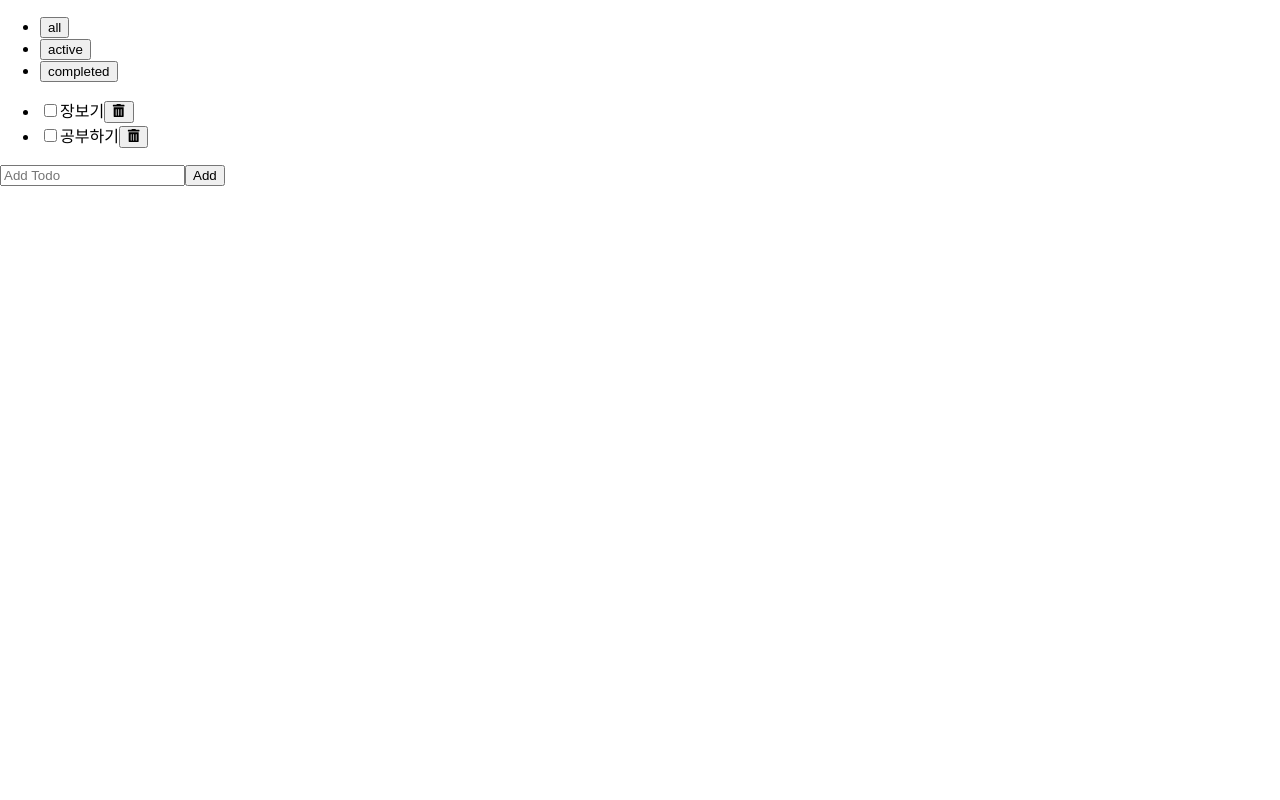
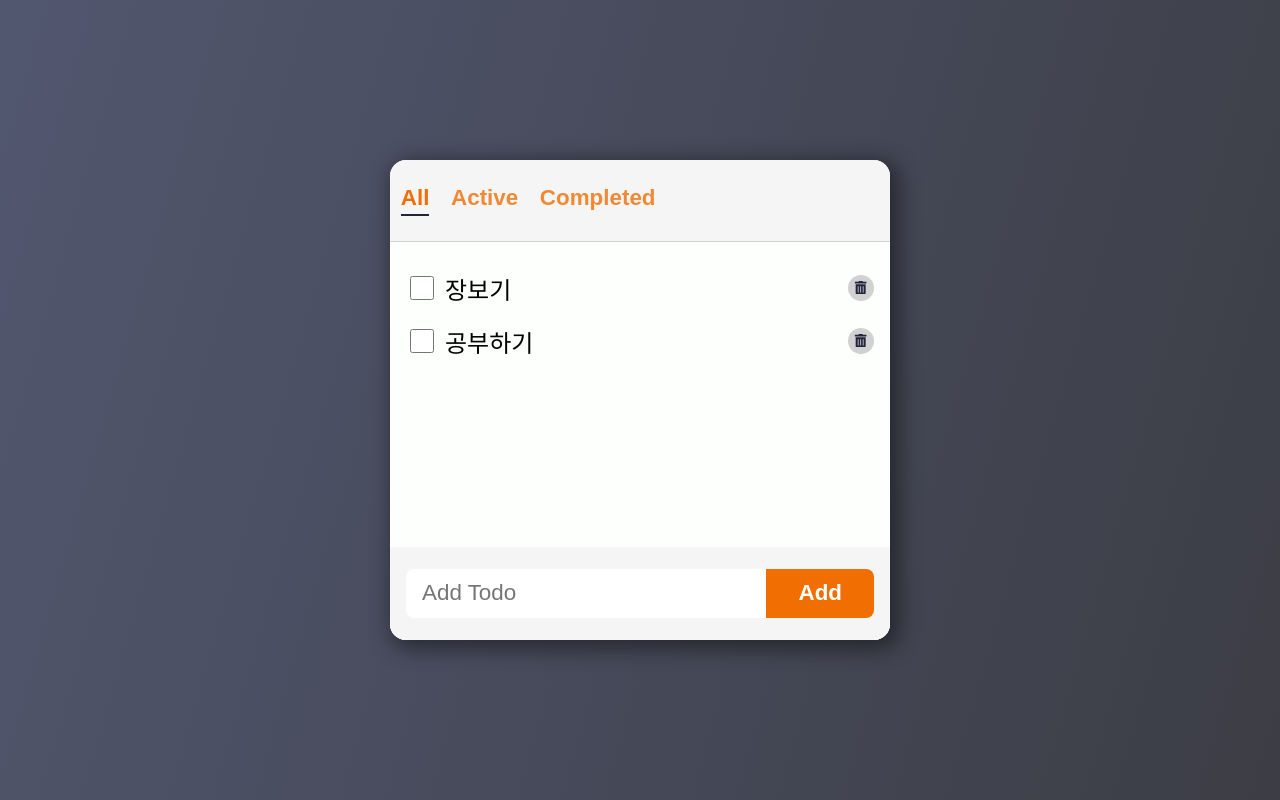
Before and after one commit to mireyhgnay/toy-react-todolist, a React (Create React App) app in the folder todolist/: page / in a window 1280 px wide. Built offline with nearby package versions, Linux system fonts and the light colour scheme.

Commit message:
Feat : module css 사용하여 스타일 설정

```diff
--- a/todolist/src/components/AddTodo/AddTodo.jsx
+++ b/todolist/src/components/AddTodo/AddTodo.jsx
@@ -1,5 +1,6 @@
 import React, { useState } from "react";
 import { v4 as uuidv4 } from "uuid";
+import styles from "./AddTodo.module.css";
 
 export default function AddTodo({ onAdd }) {
   const [text, setText] = useState("");
@@ -16,14 +17,15 @@
     setText(""); // button 클릭시(handleSubmit) input text 초기화
   };
   return (
-    <form onSubmit={handleSubmit}>
+    <form className={styles.form} onSubmit={handleSubmit}>
       <input
+        className={styles.input}
         type="text"
         placeholder="Add Todo"
         value={text}
         onChange={handleChange}
       />
-      <button>Add</button>
+      <button className={styles.button}>Add</button>
     </form>
   );
 }
--- /dev/null
+++ b/todolist/src/components/AddTodo/AddTodo.module.css
@@ -0,0 +1,31 @@
+.form {
+  width: 100%;
+  display: flex;
+  padding: 1.4rem 1rem;
+  background-color: var(--color-bg-dark);
+}
+
+.input {
+  flex: 1 0 auto;
+  font-size: 1.4rem;
+  padding: 0.7rem 1rem;
+  border: none;
+  outline: none;
+  border-top-left-radius: 8px;
+  border-bottom-left-radius: 8px;
+}
+
+.button {
+  cursor: pointer;
+  background-color: var(--color-accent);
+  color: var(--color-white);
+  font-weight: bold;
+  font-size: 1.4rem;
+  padding: 0 2rem;
+  border-top-right-radius: 8px;
+  border-bottom-right-radius: 8px;
+}
+
+.button:hover {
+  filter: brightness(125%);
+}
--- a/todolist/src/components/Header/Header.jsx
+++ b/todolist/src/components/Header/Header.jsx
@@ -1,12 +1,20 @@
 import React from "react";
+import styles from "./Header.module.css";
 
 export default function Header({ filters, filter, onFilterChange }) {
   return (
-    <header>
-      <ul>
+    <header className={styles.header}>
+      <ul className={styles.filters}>
         {filters.map((value, index) => (
           <li key={index}>
-            <button onClick={() => onFilterChange(value)}>{value}</button>
+            <button
+              className={`${styles.filter} ${
+                filter === value && styles.selected
+              }`}
+              onClick={() => onFilterChange(value)}
+            >
+              {value}
+            </button>
           </li>
         ))}
       </ul>
--- /dev/null
+++ b/todolist/src/components/Header/Header.module.css
@@ -0,0 +1,33 @@
+.header {
+  display: flex;
+  justify-content: space-between;
+  align-items: center;
+  background-color: var(--color-bg-dark);
+  border-bottom: 1px solid var(--color-grey);
+}
+
+.filters {
+  display: flex;
+}
+
+.filter {
+  font-size: 1.4rem;
+  margin: 0.3rem;
+  text-transform: capitalize;
+  background-color: transparent;
+  color: var(--color-accent);
+  opacity: 0.8;
+  font-weight: bold;
+}
+
+.filter:hover,
+.filter.selected {
+  opacity: 1;
+}
+
+.filter.selected::after {
+  content: '';
+  display: block;
+  margin-top: 0.2rem;
+  border: 1px solid var(--color-text);
+}
--- a/todolist/src/components/Todo/Todo.jsx
+++ b/todolist/src/components/Todo/Todo.jsx
@@ -1,5 +1,6 @@
 import React from "react";
 import { FaTrashAlt } from "react-icons/fa";
+import styles from "./Todo.module.css";
 
 // 리스트 컴포넌트
 // 체크박스 / 텍스트 / 삭제버튼 이 모두 들어가는 Todo Component
@@ -11,17 +12,22 @@
   };
   const handleDelete = () => onDelete(todo);
   return (
-    <li>
+    <li className={styles.todo}>
       <input
+        className={styles.checkbox}
         type="checkbox"
         id="checkbox"
         checked={status === "completed"}
         onChange={handleChange}
       />
-      <label htmlFor="checkbox">{text}</label>
-      <button onClick={handleDelete}>
-        <FaTrashAlt />
-      </button>
+      <label htmlFor="checkbox" className={styles.text}>
+        {text}
+      </label>
+      <span className={styles.icon}>
+        <button onClick={handleDelete} className={styles.button}>
+          <FaTrashAlt />
+        </button>
+      </span>
     </li>
   );
 }
--- /dev/null
+++ b/todolist/src/components/Todo/Todo.module.css
@@ -0,0 +1,36 @@
+.todo {
+  display: flex;
+  justify-content: space-between;
+  align-items: center;
+  padding: 0.5rem 1rem;
+  margin: 0.1rem 0;
+  color: var(--clor-text);
+}
+
+.checkbox {
+  width: 1.5rem;
+  height: 1.5rem;
+}
+
+.text {
+  flex: 1 1 0%;
+  margin-left: 0.5rem;
+  font-size: 1.5rem;
+}
+
+.icon {
+  width: 26px;
+  height: 26px;
+  background-color: var(--color-grey);
+  border-radius: 100%;
+  transition: all 150ms ease-out;
+}
+
+.icon:hover {
+  background-color: var(--color-accent);
+  transform: rotate(15deg) scale(1.2);
+}
+.button {
+  color: var(--color-text);
+  background-color: transparent;
+}
--- a/todolist/src/components/TodoList/TodoList.jsx
+++ b/todolist/src/components/TodoList/TodoList.jsx
@@ -1,6 +1,7 @@
 import React, { useState } from "react";
 import AddTodo from "../AddTodo/AddTodo";
 import Todo from "../Todo/Todo";
+import styles from "./TodoList.module.css";
 
 export default function TodoList({ filter }) {
   // todos : 해야할 일 전체를 담고있는 데이터
@@ -26,8 +27,8 @@
   const filtered = getFilteredItems(todos, filter);
 
   return (
-    <section>
-      <ul>
+    <section className={styles.container}>
+      <ul className={styles.list}>
         {filtered.map((item) => (
           <Todo
             key={item.id}
--- /dev/null
+++ b/todolist/src/components/TodoList/TodoList.module.css
@@ -0,0 +1,12 @@
+.container {
+  height: 100%;
+  min-height: 0;
+  display: flex;
+  flex-direction: column;
+  background-color: var(--color-bg);
+}
+
+.list {
+  flex: 1 1 auto;
+  overflow-y: auto;
+}
--- a/todolist/src/index.css
+++ b/todolist/src/index.css
@@ -1,13 +1,79 @@
+:root {
+  --color-bg-dark: #f5f5f5;
+  --color-bg: #fdfffd;
+  --color-grey: #d1d1d1;
+  --color-text: #22243b;
+  --color-accent: #f16e03;
+  --color-white: white;
+  --color-scrollbar: #aaa7a7;
+}
+
 body {
   margin: 0;
-  font-family: -apple-system, BlinkMacSystemFont, 'Segoe UI', 'Roboto', 'Oxygen',
-    'Ubuntu', 'Cantarell', 'Fira Sans', 'Droid Sans', 'Helvetica Neue',
+  font-family: -apple-system, BlinkMacSystemFont, "Segoe UI", "Roboto", "Oxygen",
+    "Ubuntu", "Cantarell", "Fira Sans", "Droid Sans", "Helvetica Neue",
     sans-serif;
   -webkit-font-smoothing: antialiased;
   -moz-osx-font-smoothing: grayscale;
+  width: 100vw;
+  height: 100vh;
+  display: flex;
+  justify-content: center;
+  align-items: center;
+  font-size: 1.2rem;
+  accent-color: var(--color-accent);
+  background: rgb(81, 87, 111);
+  background: linear-gradient(
+    106deg,
+    rgba(81, 87, 111, 1) 0%,
+    rgba(60, 61, 69, 1) 100%
+  );
+}
+
+#root {
+  width: 100%;
+  height: 60%;
+  max-width: 500px;
+  background-color: var(--color-bg-dark);
+  overflow: hidden;
+  border-radius: 1rem;
+  display: flex;
+  flex-direction: column;
+  -webkit-box-shadow: 5px 5px 21px 4px rgba(0, 0, 0, 0.45);
+  box-shadow: 5px 5px 21px 4px rgba(0, 0, 0, 0.45);
 }
 
 code {
-  font-family: source-code-pro, Menlo, Monaco, Consolas, 'Courier New',
+  font-family: source-code-pro, Menlo, Monaco, Consolas, "Courier New",
     monospace;
 }
+
+* {
+  box-sizing: border-box;
+}
+
+ul {
+  list-style: none;
+  padding-left: 0;
+}
+
+button {
+  outline: none;
+  border: none;
+}
+
+::-webkit-scrollbar {
+  width: 0.5rem;
+}
+
+::-webkit-scrollbar-track {
+  background-color: var(--color-bg-dark);
+}
+
+::-webkit-scrollbar-thumb {
+  background-color: var(--color-scrollbar);
+}
+
+::-webkit-scrollbar-thumb:hover {
+  background-color: var(--color-accent);
+}
```
Also changed, not shown: 1 other file (tests, documents, lock files or other folders).
